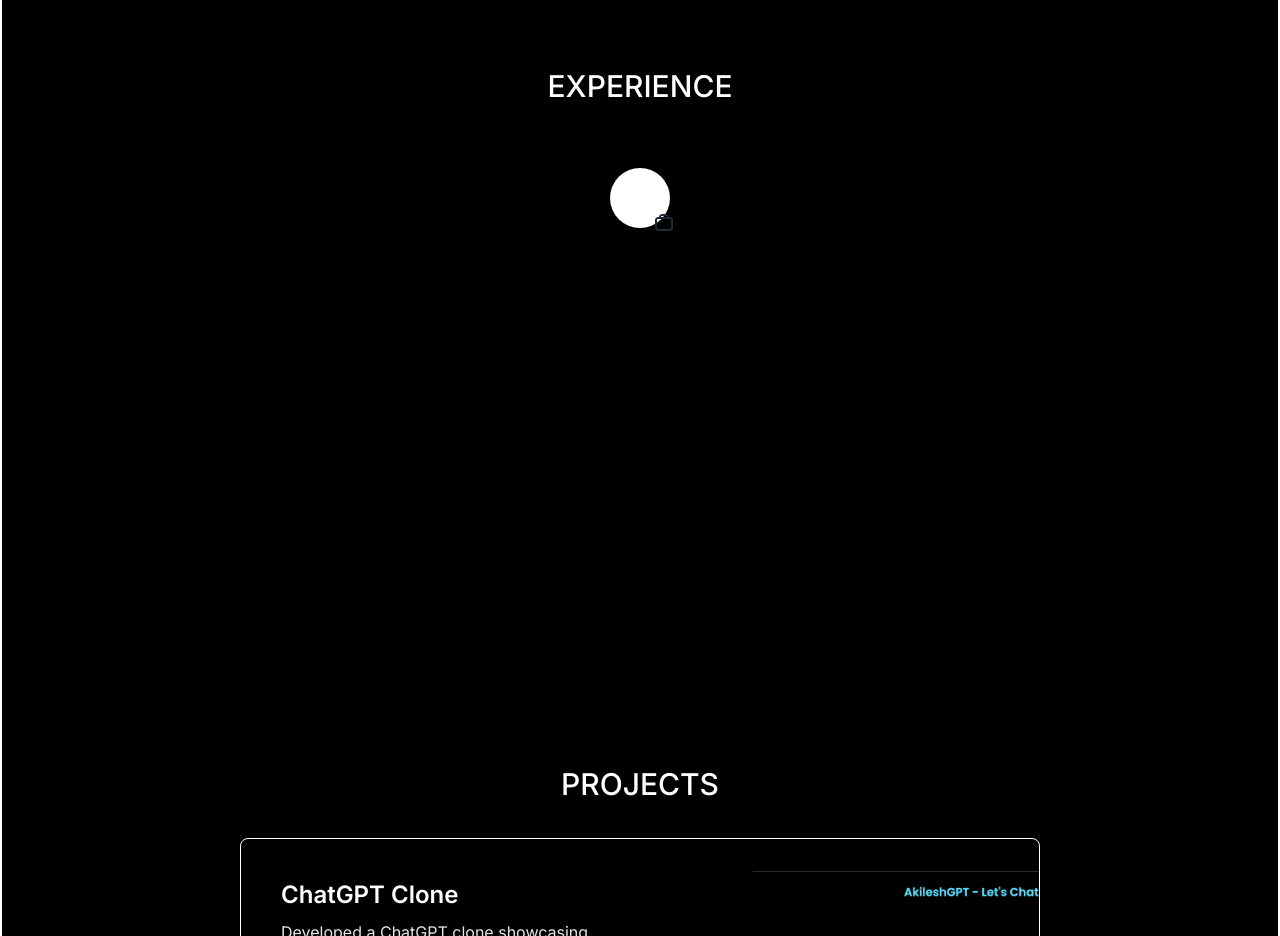
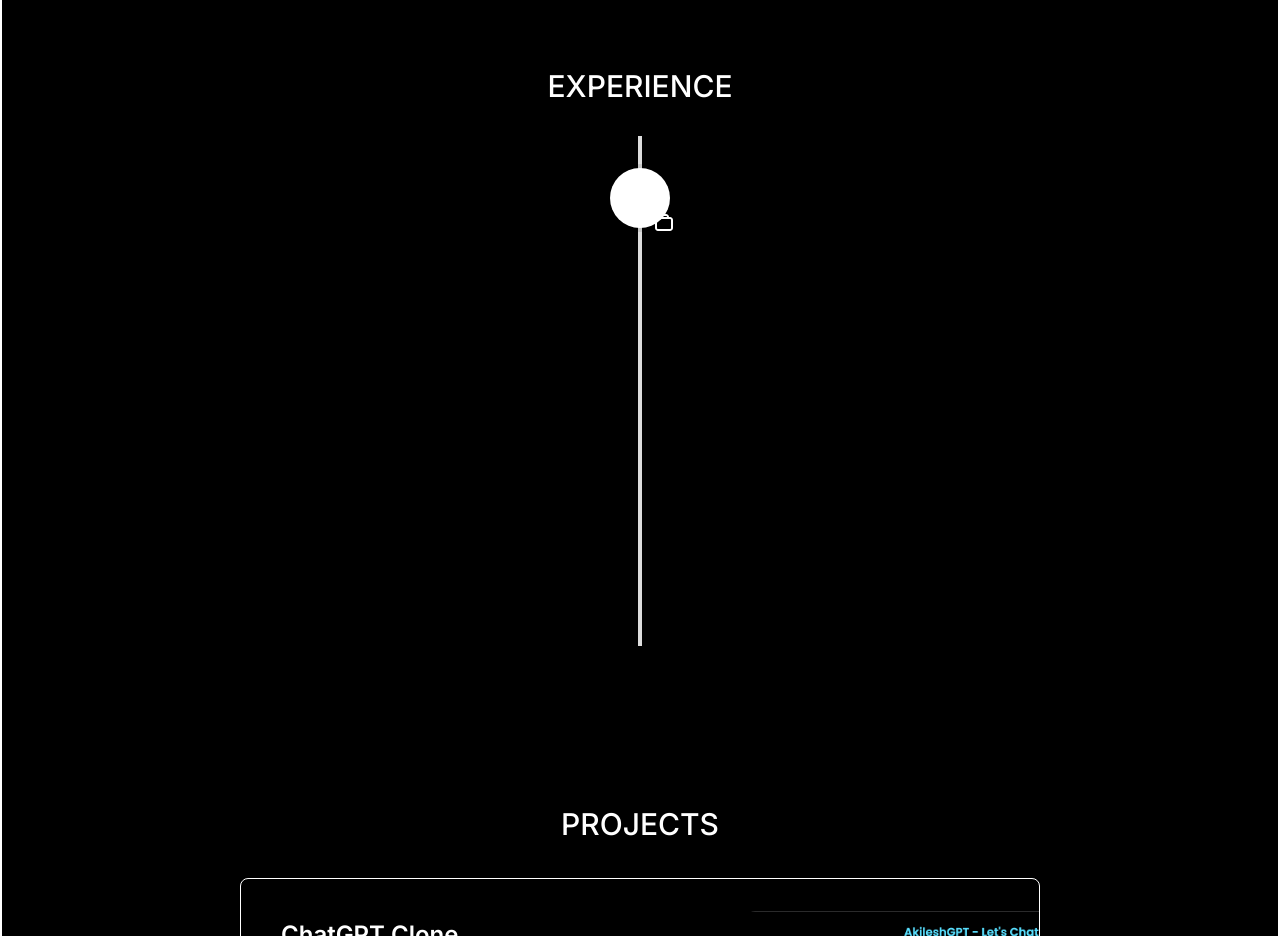
Before and after one commit to akileshjayakumar/v1, a Next.js app: page / in a window 1280 px wide. Shown: the part 2280-3216 px from the top of the page. Built offline with nearby package versions, Linux system fonts and the light colour scheme.

Commit message:
Refactor CSS and update experience component

```diff
--- a/app/globals.css
+++ b/app/globals.css
@@ -1,12 +1,6 @@
 @tailwind base;
 @tailwind components;
 @tailwind utilities;
-
-html,
-body {
-  margin: 0;
-  padding: 0;
-}
 
 body {
   border-style: solid;
--- a/components/experience.tsx
+++ b/components/experience.tsx
@@ -18,21 +18,31 @@ export default function Experience() {
   return (
     <section id="EXPERIENCE" ref={ref} className="scroll-mt-28 mb-28 sm:mb-40">
       <SectionHeading>EXPERIENCE</SectionHeading>
-      <VerticalTimeline lineColor="">
+      <VerticalTimeline lineColor={theme === "light" ? "#ddd" : "#333"}>
         {experiencesData.map((item, index) => (
           <React.Fragment key={index}>
             <VerticalTimelineElement
+              className="vertical-timeline-element--work"
+              date={item.date}
+              iconStyle={{
+                background:
+                  theme === "light" ? "#ffffff" : "rgba(255, 255, 255, 0.15)",
+                color: "#fff",
+                display: "flex",
+                alignItems: "center",
+                justifyContent: "center",
+                boxShadow: "0 0 0 4px rgba(0, 0, 0, 0.1)",
+              }}
+              icon={<item.icon />}
               contentStyle={{
                 background:
                   theme === "light" ? "#f3f4f6" : "rgba(255, 255, 255, 0.05)",
+                color: theme === "light" ? "#1f2937" : "#e5e7eb",
                 boxShadow: "none",
                 border:
                   theme === "light"
                     ? "1px solid #ddd"
                     : "1px solid rgba(255, 255, 255, 0.1)",
-                textAlign: "right",
-                padding: "1rem 1rem",
-                color: theme === "light" ? "#1f2937" : "#e5e7eb",
               }}
               contentArrowStyle={{
                 borderRight:
@@ -40,28 +50,16 @@ export default function Experience() {
                     ? "7px solid #ddd"
                     : "7px solid rgba(255, 255, 255, 0.3)",
               }}
-              date={item.date}
-              icon={<item.icon />}
-              iconStyle={{
-                background:
-                  theme === "light" ? "#ffffff" : "rgba(255, 255, 255, 0.15)",
-                color: theme === "light" ? "#1f2937" : "#e5e7eb",
-                boxShadow: "0 0 0 4px rgba(0, 0, 0, 0.1)",
-                display: "flex",
-                alignItems: "center",
-                justifyContent: "center",
-              }}
             >
               <h3 className="font-bold capitalize">{item.company}</h3>
               <h4 className="font-semibold capitalize">{item.title}</h4>
               <br />
-              <ul className="m-2 list-disc !mt-1">
+              <ul
+                className="m-2 list-disc !mt-1"
+                style={{ color: theme === "light" ? "#4b5563" : "#e5e7eb" }}
+              >
                 {item.description.map((point, idx) => (
-                  <li
-                    key={idx}
-                    className="font-normal"
-                    style={{ color: theme === "light" ? "#4b5563" : "#e5e7eb" }}
-                  >
+                  <li key={idx} className="font-normal">
                     {point}
                   </li>
                 ))}
```
